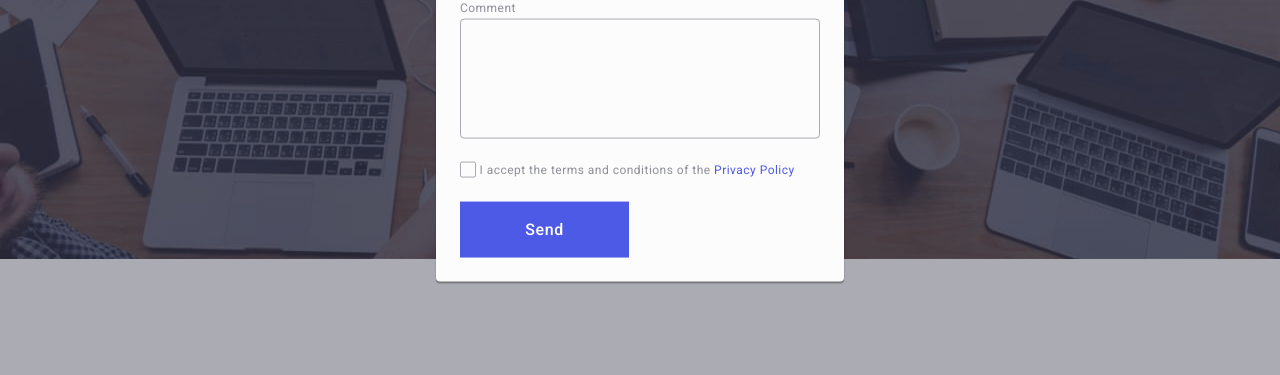
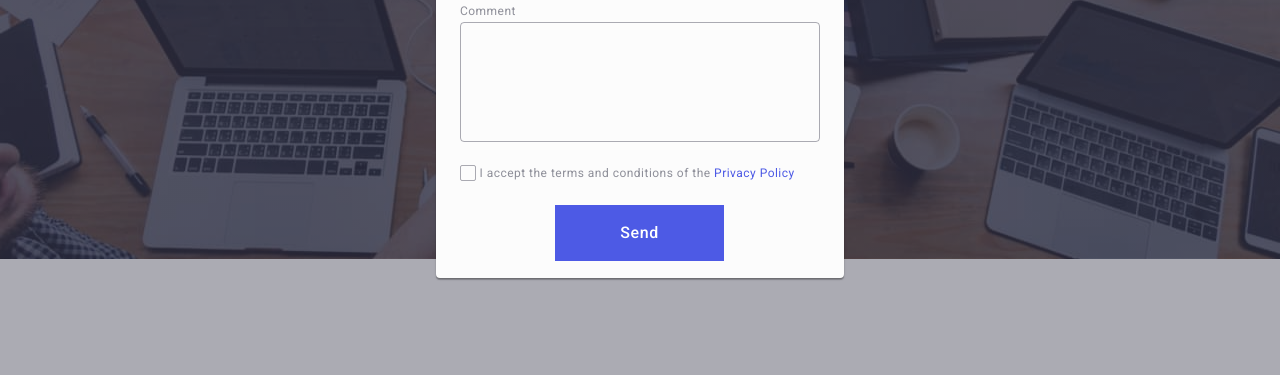
Before and after one commit to Nina-Blbt/goit-markup-hw-05, a plain HTML site: page index.html in a window 1280 px wide. Shown: the part 414-789 px from the top of the page. Drawn offline with nearby package versions, Linux system fonts and the light colour scheme.

Commit message:
make button absolute

```diff
--- a/css/styles.css
+++ b/css/styles.css
@@ -747,6 +747,8 @@ img {
 }
 
 .privacy-send-btn {
+  position: absolute;
+  left: 119px;
   display: block;
   min-width: 169px;
   height: 56px;
```
